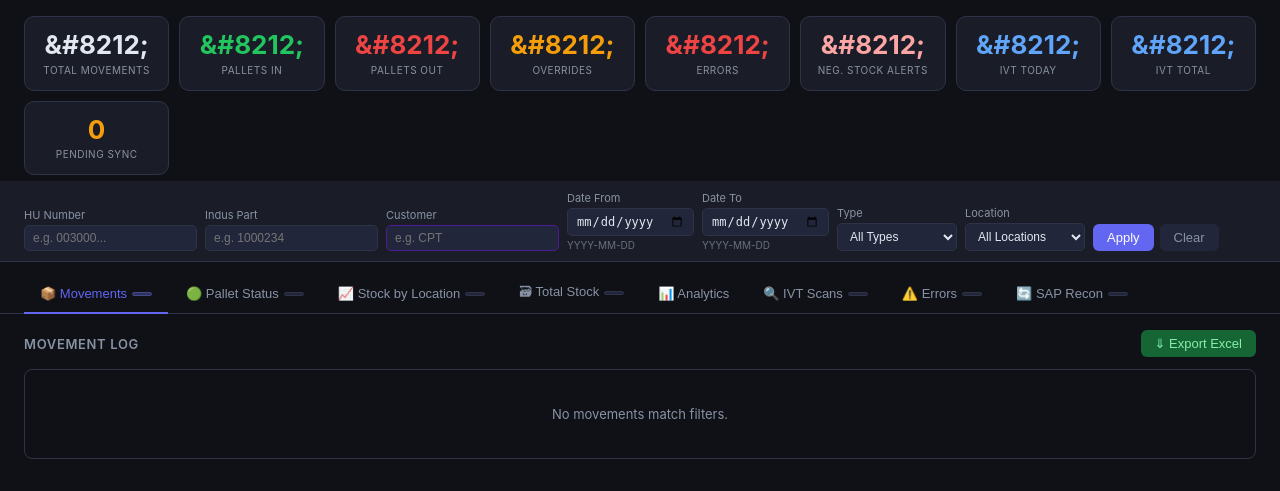
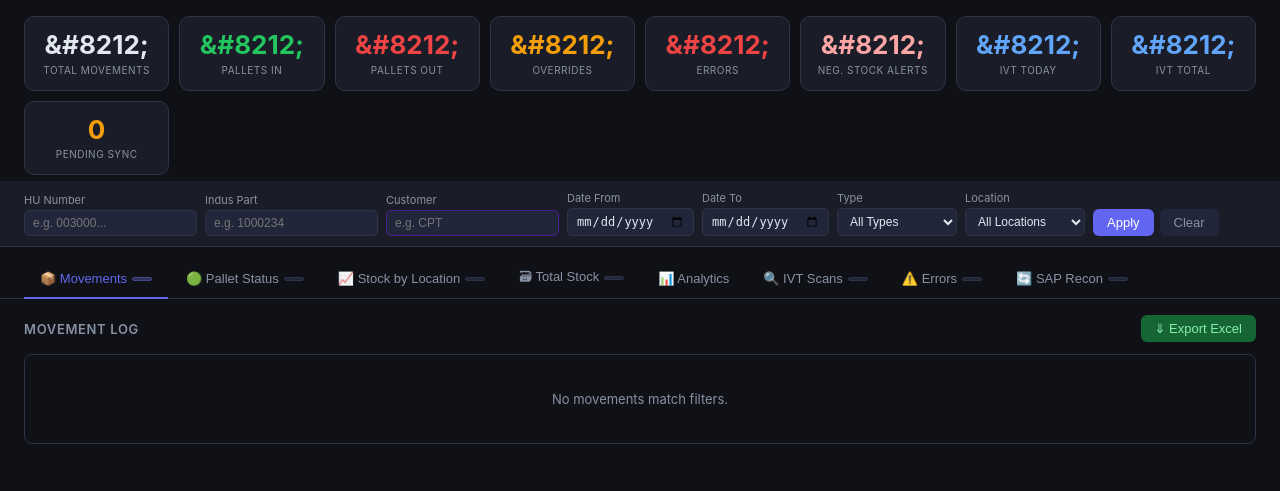
Before and after one commit to ppc8040/indus-warehouse-tracker, a Flask app: page /admin/ in a window 1280 px wide. Shown: the part 57-548 px from the top of the page. Run offline with Flask 3, Linux system fonts and the light colour scheme; the visitor is signed in with stand-in values (Sample User, id 1); data that the repository does not hold is empty; some libraries are stand-ins or nearby versions.

Commit message:
Remove date input placeholder text
Removed placeholder text for date inputs.

```diff
--- a/templates/admin/dashboard.html
+++ b/templates/admin/dashboard.html
@@ -407,11 +407,9 @@
   </label>
   <label>Date From
     <input type="date" id="fDateFrom" onchange="scheduleFilter()" placeholder="YYYY-MM-DD">
-    <span style="font-size:10px;color:var(--muted);opacity:.7">YYYY-MM-DD</span>
   </label>
   <label>Date To
     <input type="date" id="fDateTo" onchange="scheduleFilter()" placeholder="YYYY-MM-DD">
-    <span style="font-size:10px;color:var(--muted);opacity:.7">YYYY-MM-DD</span>
   </label>
   <label>Type
     <select id="fType" onchange="scheduleFilter()">
```
